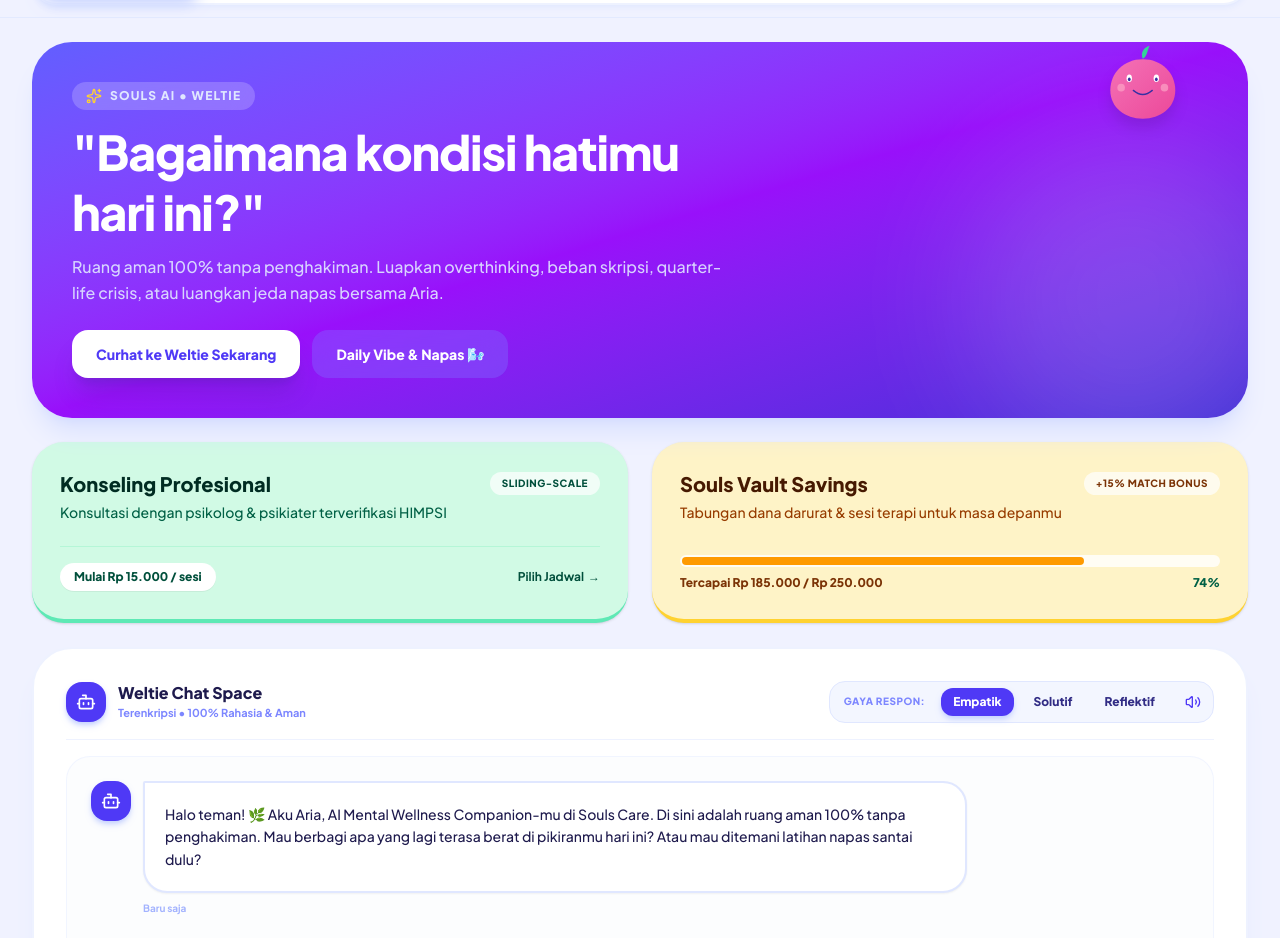
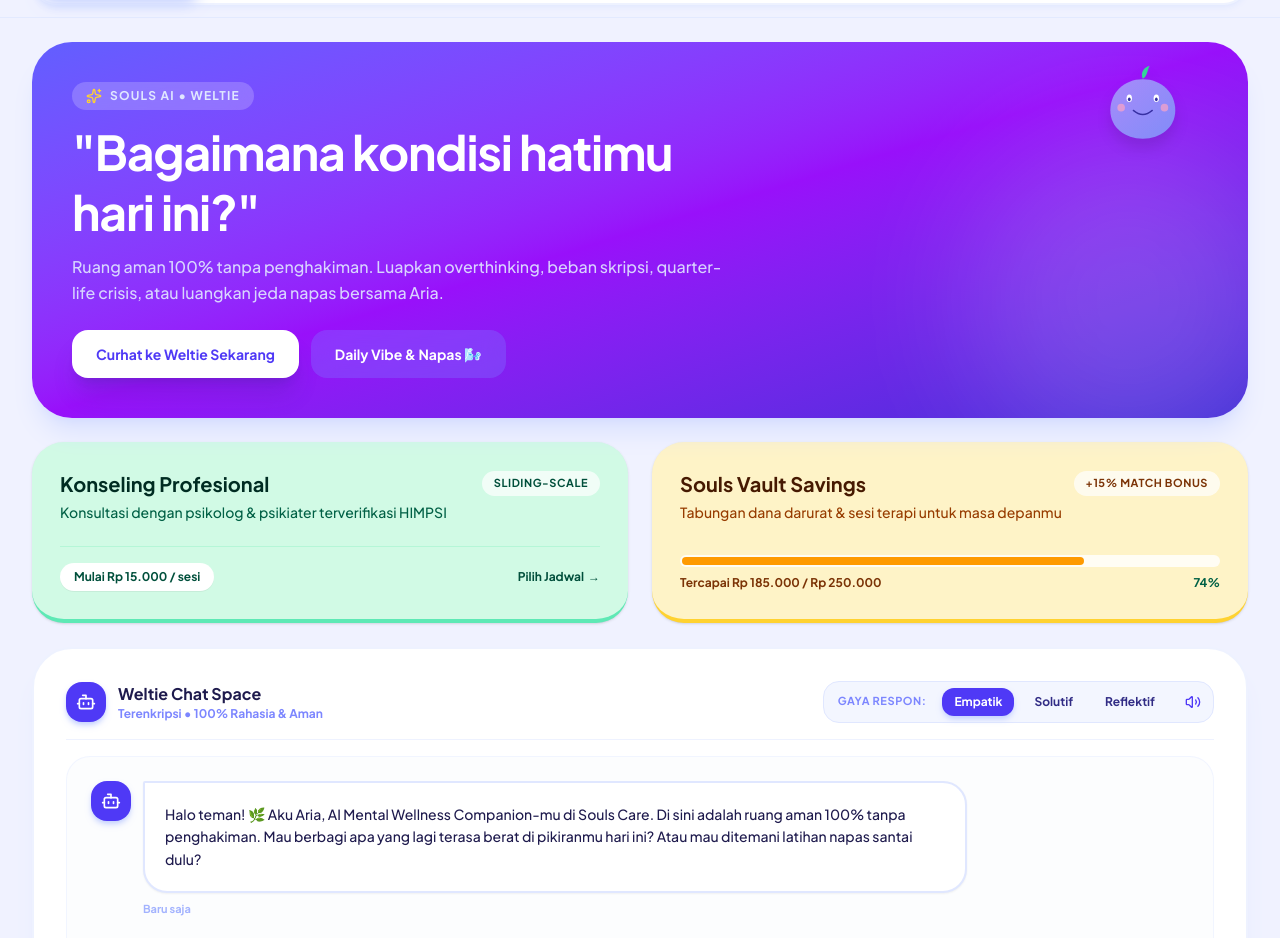
Before and after one commit to Mi24-ai/SoulsCare, a React (Vite) app: page / in a window 1280 px wide. Shown: the part 154-1092 px from the top of the page. Built offline with nearby package versions, Linux system fonts and the light colour scheme.

Commit message:
Update AiCompanionTab.tsx

```diff
--- a/src/components/AiCompanionTab.tsx
+++ b/src/components/AiCompanionTab.tsx
@@ -145,11 +145,11 @@
       {/* Top Vibrant Hero Banner matching Design HTML */}
       <div className="bg-gradient-to-br from-indigo-500 via-purple-600 to-indigo-700 rounded-[40px] p-6 sm:p-10 text-white relative overflow-hidden shadow-xl shadow-indigo-200/50">
         <div className="relative z-10 max-w-2xl">
-          <div className="inline-flex items-center gap-2 px-3.5 py-1.5 rounded-full bg-white/20 backdrop-blur-md text-xs font-black uppercase tracking-widest text-indigo-100 mb-3">
-            <Sparkles className="w-4 h-4 text-amber-300 animate-spin-slow" />
+          <div className="inline-flex items-center gap-2 px-3.5 py-1.5 rounded-full bg-white/20 backdrop-blur-md text-xs font-bold uppercase tracking-widest text-indigo-100 mb-3">
+            <Sparkles className="w-4 h-4 text-amber-300 " />
             <span>Souls AI • Weltie</span>
           </div>
-          <h1 className="text-3xl sm:text-4xl lg:text-5xl font-black mb-3 leading-tight tracking-tight">
+          <h1 className="text-3xl sm:text-4xl lg:text-5xl font-bold mb-3 leading-tight tracking-tight">
             "Bagaimana kondisi hatimu hari ini?"
           </h1>
           <p className="text-sm sm:text-base text-indigo-100/90 font-medium mb-6 leading-relaxed">
@@ -162,13 +162,13 @@
                 const el = document.getElementById('aria-chat-input');
                 el?.focus();
               }}
-              className="bg-white text-indigo-600 px-6 py-3.5 rounded-2xl font-black shadow-xl shadow-indigo-900/20 hover:scale-105 transition-all text-sm cursor-pointer"
+              className="bg-white text-indigo-600 px-6 py-3.5 rounded-2xl font-bold shadow-xl shadow-indigo-900/20 hover:scale-[1.02] transition-all text-sm cursor-pointer"
             >
               Curhat ke Weltie Sekarang
             </button>
             <button
               onClick={onOpenBreathing}
-              className="bg-indigo-400/30 backdrop-blur-md text-white px-6 py-3.5 rounded-2xl font-black hover:bg-indigo-400/40 transition-all text-sm cursor-pointer"
+              className="bg-indigo-400/30 backdrop-blur-md text-white px-6 py-3.5 rounded-2xl font-bold hover:bg-indigo-400/40 transition-all text-sm cursor-pointer"
             >
               Daily Vibe & Napas 🌬️
             </button>
@@ -177,12 +177,12 @@
 
         {/* Ambient Blur & Fun Vibrant Orbs */}
         <div className="absolute -right-10 -bottom-10 w-80 h-80 bg-white/15 rounded-full blur-3xl pointer-events-none" />
-        <div className="hidden sm:flex absolute right-14 top-10 w-20 h-20 animate-bounce drop-shadow-xl">
+        <div className="hidden sm:flex absolute right-14 top-10 w-20 h-20 drop-shadow-xl">
           <svg viewBox="0 0 680 400" className="w-full h-full" style={{ transform: 'scale(2.3) translate(-5%, -10%)' }}>
             <defs>
               <linearGradient id="weltieBlobGrad" x1="0%" y1="0%" x2="100%" y2="100%">
-                <stop offset="0%" stopColor="#f472b6" />
-                <stop offset="100%" stopColor="#ec4899" />
+                <stop offset="0%" stopColor="#a78bfa" />
+                <stop offset="100%" stopColor="#818cf8" />
               </linearGradient>
             </defs>
             <path d="M340 110 C410 110 460 160 460 225 C460 290 405 330 340 330 C275 330 220 290 220 225 C220 160 270 110 340 110 Z" fill="url(#weltieBlobGrad)" />
@@ -207,15 +207,15 @@
         >
           <div className="space-y-1">
             <div className="flex items-center justify-between">
-              <h3 className="text-emerald-950 font-black text-xl">Konseling Profesional</h3>
-              <span className="text-[10px] font-black text-emerald-900 bg-white/70 px-3 py-1 rounded-full uppercase tracking-wider">
+              <h3 className="text-emerald-950 font-bold text-xl">Konseling Profesional</h3>
+              <span className="text-[11px] font-bold text-emerald-900 bg-white/70 px-3 py-1 rounded-full uppercase tracking-wider">
                 Sliding-Scale
               </span>
             </div>
             <p className="text-emerald-800 text-sm font-medium">Konsultasi dengan psikolog & psikiater terverifikasi HIMPSI</p>
           </div>
           <div className="flex items-center justify-between mt-6 pt-4 border-t border-emerald-200/60">
-            <span className="text-xs font-black text-emerald-900 bg-white px-3.5 py-1.5 rounded-full shadow-2xs">
+            <span className="text-xs font-bold text-emerald-900 bg-white px-3.5 py-1.5 rounded-full shadow-2xs">
               Mulai Rp 15.000 / sesi
             </span>
             <div className="flex items-center gap-1 text-emerald-900 font-bold text-xs">
@@ -229,8 +229,8 @@
         <div className="bg-[#FEF3C7] rounded-[32px] p-6 sm:p-7 flex flex-col justify-between border-b-4 border-amber-300 shadow-sm">
           <div className="space-y-1">
             <div className="flex items-center justify-between">
-              <h3 className="text-amber-950 font-black text-xl">Souls Vault Savings</h3>
-              <span className="text-[10px] font-black text-amber-900 bg-white/70 px-3 py-1 rounded-full uppercase tracking-wider">
+              <h3 className="text-amber-950 font-bold text-xl">Souls Vault Savings</h3>
+              <span className="text-[11px] font-bold text-amber-900 bg-white/70 px-3 py-1 rounded-full uppercase tracking-wider">
                 +15% Match Bonus
               </span>
             </div>
@@ -240,7 +240,7 @@
             <div className="w-full bg-white/80 h-3 rounded-full overflow-hidden p-0.5">
               <div className="bg-amber-500 w-3/4 h-full rounded-full transition-all" />
             </div>
-            <div className="flex justify-between text-xs font-black text-amber-900">
+            <div className="flex justify-between text-xs font-bold text-amber-900">
               <span>Tercapai Rp 185.000 / Rp 250.000</span>
               <span className="text-emerald-800">74%</span>
             </div>
@@ -257,16 +257,16 @@
               <Bot className="w-5 h-5" />
             </div>
             <div>
-              <h3 className="font-black text-base text-indigo-950">Weltie Chat Space</h3>
-              <p className="text-[11px] font-bold text-indigo-400">Terenkripsi • 100% Rahasia & Aman</p>
+              <h3 className="font-bold text-base text-indigo-950">Weltie Chat Space</h3>
+              <p className="text-xs font-bold text-indigo-400">Terenkripsi • 100% Rahasia & Aman</p>
             </div>
           </div>
 
           <div className="flex items-center gap-2 bg-indigo-50/70 p-1.5 rounded-2xl border border-indigo-100">
-            <span className="text-[10px] font-black uppercase tracking-wider text-indigo-400 px-2">Gaya Respon:</span>
+            <span className="text-[11px] font-bold uppercase tracking-wider text-indigo-400 px-2">Gaya Respon:</span>
             <button
               onClick={() => setTone('empathetic')}
-              className={`px-3 py-1.5 rounded-xl text-xs font-black transition-all cursor-pointer ${
+              className={`px-3 py-1.5 rounded-xl text-xs font-bold transition-all cursor-pointer ${
                 tone === 'empathetic' ? 'bg-indigo-600 text-white shadow-md shadow-indigo-200' : 'text-indigo-900 hover:bg-white'
               }`}
             >
@@ -274,7 +274,7 @@
             </button>
             <button
               onClick={() => setTone('solution')}
-              className={`px-3 py-1.5 rounded-xl text-xs font-black transition-all cursor-pointer ${
+              className={`px-3 py-1.5 rounded-xl text-xs font-bold transition-all cursor-pointer ${
                 tone === 'solution' ? 'bg-indigo-600 text-white shadow-md shadow-indigo-200' : 'text-indigo-900 hover:bg-white'
               }`}
             >
@@ -282,7 +282,7 @@
             </button>
             <button
               onClick={() => setTone('reflective')}
-              className={`px-3 py-1.5 rounded-xl text-xs font-black transition-all cursor-pointer ${
+              className={`px-3 py-1.5 rounded-xl text-xs font-bold transition-all cursor-pointer ${
                 tone === 'reflective' ? 'bg-indigo-600 text-white shadow-md shadow-indigo-200' : 'text-indigo-900 hover:bg-white'
               }`}
             >
@@ -333,7 +333,7 @@
                       {msg.suggestedExercise === 'breathing' && (
                         <button
                           onClick={onOpenBreathing}
-                          className="flex items-center gap-1.5 px-3.5 py-2 rounded-2xl bg-[#D1FAE5] hover:bg-emerald-200 text-emerald-950 border border-emerald-300 text-xs font-black shadow-xs transition-all hover:scale-102 cursor-pointer"
+                          className="flex items-center gap-1.5 px-3.5 py-2 rounded-2xl bg-[#D1FAE5] hover:bg-emerald-200 text-emerald-950 border border-emerald-300 text-xs font-bold shadow-xs transition-all hover:scale-[1.02] cursor-pointer"
                         >
                           <Wind className="w-3.5 h-3.5 text-emerald-700" />
                           <span>Mulai Latihan Napas 4-7-8</span>
@@ -342,7 +342,7 @@
                       {msg.suggestedExercise === 'grounding' && (
                         <button
                           onClick={onOpenGrounding}
-                          className="flex items-center gap-1.5 px-3.5 py-2 rounded-2xl bg-indigo-50 hover:bg-indigo-100 text-indigo-950 border border-indigo-200 text-xs font-black shadow-xs transition-all hover:scale-102 cursor-pointer"
+                          className="flex items-center gap-1.5 px-3.5 py-2 rounded-2xl bg-indigo-50 hover:bg-indigo-100 text-indigo-950 border border-indigo-200 text-xs font-bold shadow-xs transition-all hover:scale-[1.02] cursor-pointer"
                         >
                           <Compass className="w-3.5 h-3.5 text-indigo-700" />
                           <span>Latihan Grounding 5-4-3-2-1</span>
@@ -351,7 +351,7 @@
                       {msg.suggestedExercise === 'journal' && (
                         <button
                           onClick={onOpenJournal}
-                          className="flex items-center gap-1.5 px-3.5 py-2 rounded-2xl bg-[#FEF3C7] hover:bg-amber-200 text-amber-950 border border-amber-300 text-xs font-black shadow-xs transition-all hover:scale-102 cursor-pointer"
+                          className="flex items-center gap-1.5 px-3.5 py-2 rounded-2xl bg-[#FEF3C7] hover:bg-amber-200 text-amber-950 border border-amber-300 text-xs font-bold shadow-xs transition-all hover:scale-[1.02] cursor-pointer"
                         >
                           <BookOpen className="w-3.5 h-3.5 text-amber-700" />
                           <span>Tulis Jurnal Refleksi Jiwa</span>
@@ -360,7 +360,7 @@
                       {msg.suggestedExercise === 'counseling' && (
                         <button
                           onClick={onOpenCounseling}
-                          className="flex items-center gap-1.5 px-3.5 py-2 rounded-2xl bg-purple-50 hover:bg-purple-100 text-purple-950 border border-purple-200 text-xs font-black shadow-xs transition-all hover:scale-102 cursor-pointer"
+                          className="flex items-center gap-1.5 px-3.5 py-2 rounded-2xl bg-purple-50 hover:bg-purple-100 text-purple-950 border border-purple-200 text-xs font-bold shadow-xs transition-all hover:scale-[1.02] cursor-pointer"
                         >
                           <Users className="w-3.5 h-3.5 text-purple-700" />
                           <span>Cari Psikolog Tarif Sliding-Scale</span>
@@ -369,13 +369,13 @@
                     </div>
                   )}
 
-                  <span className={`text-[10px] font-bold text-indigo-300 block ${isUser ? 'text-right' : 'text-left'}`}>
+                  <span className={`text-[11px] font-bold text-indigo-300 block ${isUser ? 'text-right' : 'text-left'}`}>
                     {msg.timestamp}
                   </span>
                 </div>
 
                 {isUser && (
-                  <div className="w-10 h-10 rounded-2xl bg-white border-2 border-indigo-100 flex items-center justify-center text-indigo-900 shrink-0 font-black text-xs shadow-xs">
+                  <div className="w-10 h-10 rounded-2xl bg-white border-2 border-indigo-100 flex items-center justify-center text-indigo-900 shrink-0 font-bold text-xs shadow-xs">
                     Kamu
                   </div>
                 )}
@@ -401,7 +401,7 @@
 
         {/* Quick Prompts Chips */}
         <div className="py-2 flex items-center gap-2 overflow-x-auto scrollbar-none">
-          <span className="text-[10px] font-black text-indigo-400 uppercase tracking-wider shrink-0">
+          <span className="text-[11px] font-bold text-indigo-400 uppercase tracking-wider shrink-0">
             Topik Cepat:
           </span>
           {quickPrompts.map((qp, idx) => (
@@ -433,18 +433,18 @@
                 id="send-aria-msg-btn"
                 onClick={() => handleSendMessage()}
                 disabled={!input.trim() || isLoading}
-                className="p-3 rounded-2xl bg-indigo-600 hover:bg-indigo-700 disabled:opacity-40 text-white shadow-lg shadow-indigo-200 transition-all hover:scale-105 cursor-pointer disabled:cursor-not-allowed"
+                className="p-3 rounded-2xl bg-indigo-600 hover:bg-indigo-700 disabled:opacity-40 text-white shadow-lg shadow-indigo-200 transition-all hover:scale-[1.02] cursor-pointer disabled:cursor-not-allowed"
                 aria-label="Kirim Pesan"
               >
                 <Send className="w-4 h-4" />
               </button>
             </div>
           </div>
-          <div className="mt-2 flex items-center justify-between text-[11px] font-bold text-indigo-400 px-2">
+          <div className="mt-2 flex items-center justify-between text-xs font-bold text-indigo-400 px-2">
             <span>Privasi terjamin • Enkripsi end-to-end tanpa penyimpanan data sensitif</span>
             <button
               onClick={onOpenCrisis}
-              className="text-rose-600 hover:underline font-extrabold flex items-center gap-1 cursor-pointer"
+              className="text-rose-600 hover:underline font-semibold flex items-center gap-1 cursor-pointer"
             >
               <ShieldAlert className="w-3.5 h-3.5" />
               <span>Butuh Bantuan Krisis Cepat?</span>
```
